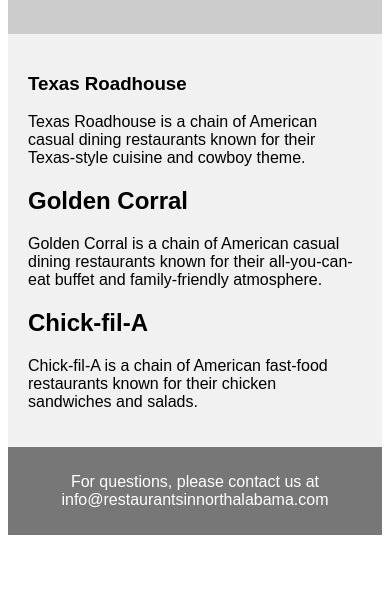
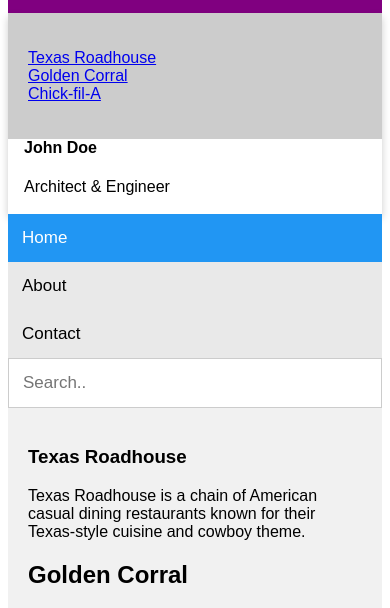
Before and after one commit to jajuansteward/dev-bravo, a plain HTML site: page index.html in a window 390 px wide. Shown: the part 630-1238 px from the top of the page. Before the commit the page ends 1173 px from the top, so only its background shows below. Drawn offline with Linux system fonts and the light colour scheme.

Commit message:
Enhance index.html with navigation and card layout
Added a navigation bar and card layout to enhance the UI. Included a sign-in link and improved responsiveness for smaller screens.

```diff
--- a/index.html
+++ b/index.html
@@ -3,10 +3,27 @@
 <head>
 <title>Restaurants a customer wants to try in North Alabama</title>
 <meta charset="utf-8">
+<link rel="stylesheet" href="css/styles.css">
 <meta name="viewport" content="width=device-width, initial-scale=1">
 <style>
 * {
   box-sizing: border-box;
+}
+
+.card {
+  /* Add shadows to create the "card" effect */
+  box-shadow: 0 4px 8px 0 rgba(0,0,0,0.2);
+  transition: 0.3s;
+}
+
+/* On mouse-over, add a deeper shadow */
+.card:hover {
+  box-shadow: 0 8px 16px 0 rgba(0,0,0,0.2);
+}
+
+/* Add some padding inside the card container */
+.container {
+  padding: 2px 16px;
 }
 
 body {
@@ -60,6 +77,59 @@
   color: white;
 }
 
+.topnav {
+  overflow: hidden;
+  background-color: #e9e9e9;
+}
+
+/* Style the links inside the navigation bar */
+.topnav a {
+  float: left;
+  display: block;
+  color: black;
+  text-align: center;
+  padding: 14px 16px;
+  text-decoration: none;
+  font-size: 17px;
+}
+
+/* Change the color of links on hover */
+.topnav a:hover {
+  background-color: #ddd;
+  color: black;
+}
+
+/* Style the "active" element to highlight the current page */
+.topnav a.active {
+  background-color: #2196F3;
+  color: white;
+}
+
+/* Style the search box inside the navigation bar */
+.topnav input[type=text] {
+  float: right;
+  padding: 6px;
+  border: none;
+  margin-top: 8px;
+  margin-right: 16px;
+  font-size: 17px;
+}
+
+/* When the screen is less than 600px wide, stack the links and the search field vertically instead of horizontally */
+@media screen and (max-width: 600px) {
+  .topnav a, .topnav input[type=text] {
+    float: none;
+    display: block;
+    text-align: left;
+    width: 100%;
+    margin: 0;
+    padding: 14px;
+  }
+  .topnav input[type=text] {
+    border: 1px solid #ccc;
+  }
+}
+
 /* Responsive layout - makes the two columns/boxes stack on top of each other instead of next to each other, on small screens */
 @media (max-width: 600px) {
   nav, article {
@@ -78,7 +148,9 @@
 <p>Resize the browser window to see the responsive effect (you will learn more about this in our next chapter - HTML Responsive.)</p>
 
 <header>
+
   <h2>Restaurants in North Alabama</h2>
+  <h2><a href="pages/signin.html">Sign In</a></h2>
 </header>
 
 <section>
@@ -90,6 +162,19 @@
     </ul>
   </nav>
 
+  <div class="card">
+
+  <div class="container">
+    <h4><b>John Doe</b></h4>
+    <p>Architect & Engineer</p>
+  </div>
+</div>
+  <div class="topnav">
+  <a class="active" href="#home">Home</a>
+  <a href="#about">About</a>
+  <a href="#contact">Contact</a>
+  <input type="text" placeholder="Search..">
+</div>
   <article>
     <h1>Texas Roadhouse</h1>
     <p>Texas Roadhouse is a chain of American casual dining restaurants known for their Texas-style cuisine and cowboy theme.</p>
@@ -105,20 +190,3 @@
 
 </body>
 </html>
-
-
-
-<!-- <!DOCTYPE html>
-<html>
-<body>
-
-<h1>My First JavaScript</h1>
-
-<button type="button"
-onclick="document.getElementById('demo').innerHTML = Date()">
-Click me to display Date and Time.</button>
-
-<p id="demo"></p>
-
-</body>
-</html>  -->
```
